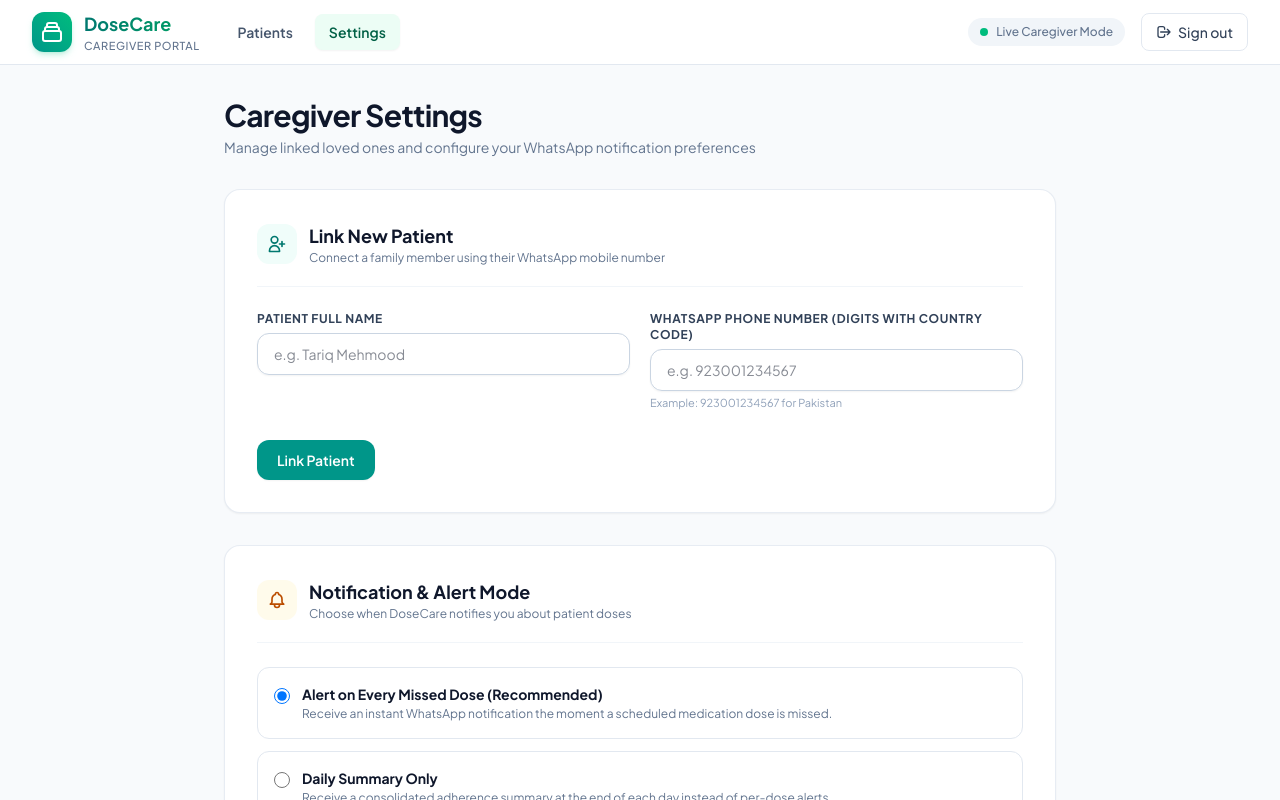
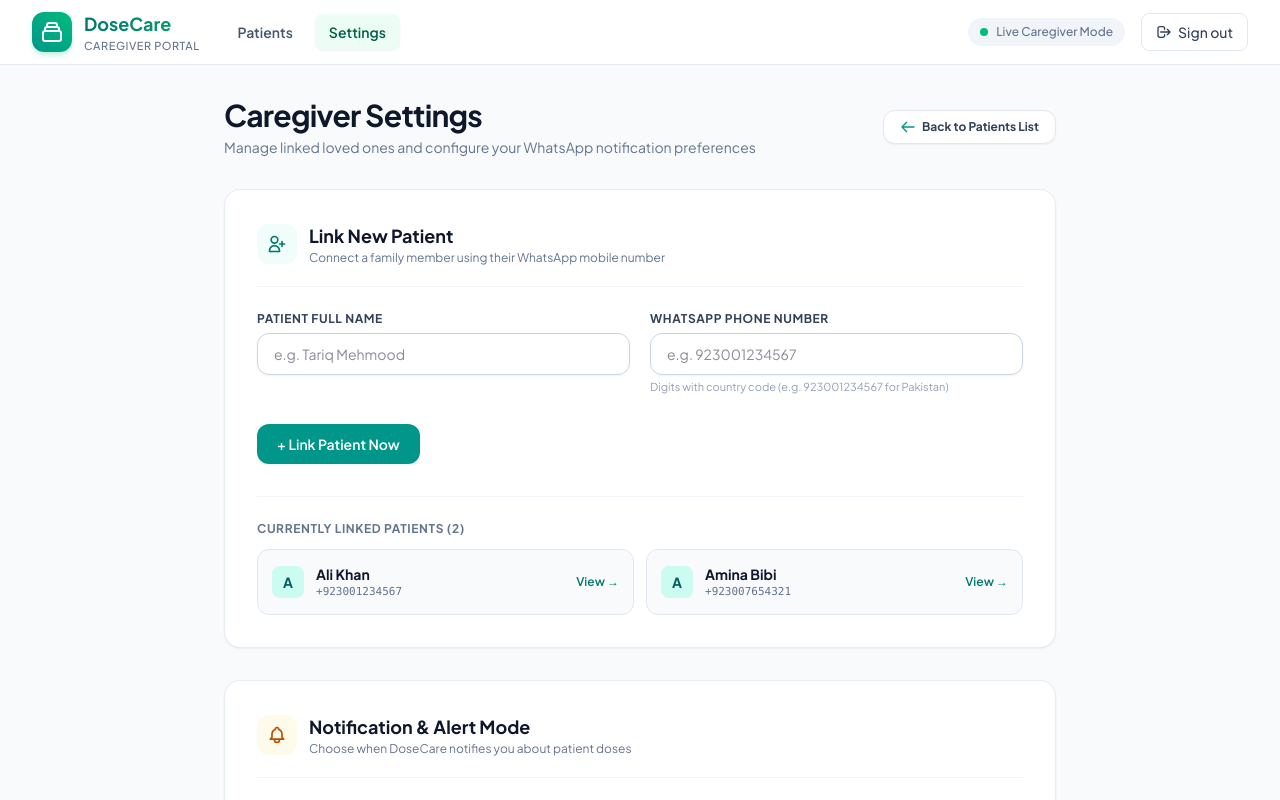
Before and after one commit to behzad-12-nawaz/team, a React (Vite) app in the folder caregiver-dashboard/: page /settings in a window 1280 px wide. Shown: the top 800 px of the page. Built offline with nearby package versions, Linux system fonts and the light colour scheme; sample sign-in values are in the browser's storage.

Commit message:
feat(caregiver-dashboard): persist newly added patients and show real-time linked list

```diff
--- a/caregiver-dashboard/src/api/client.js
+++ b/caregiver-dashboard/src/api/client.js
@@ -3,6 +3,25 @@
 // Safe mock detection: defaults to true if VITE_USE_MOCK is "true" or undefined/dev mode
 const USE_MOCK = import.meta.env.VITE_USE_MOCK !== "false";
 const BASE = import.meta.env.VITE_API_URL || "http://localhost:8000";
+
+// Persistent mock store helper using localStorage
+function getMockPatients() {
+  try {
+    const saved = localStorage.getItem("dosecare_mock_patients");
+    if (saved) return JSON.parse(saved);
+  } catch (e) {
+    console.error(e);
+  }
+  return mock.caregiver_patients;
+}
+
+function saveMockPatients(patients) {
+  try {
+    localStorage.setItem("dosecare_mock_patients", JSON.stringify(patients));
+  } catch (e) {
+    console.error(e);
+  }
+}
 
 // MOCK: replace on merge day
 function mockResponse(path, options = {}) {
@@ -11,23 +30,42 @@
   if (path === "/auth/login" && method === "POST") {
     return Promise.resolve(mock.login);
   }
+
   if (path === "/caregiver/patients" && method === "GET") {
-    return Promise.resolve(mock.caregiver_patients);
+    return Promise.resolve(getMockPatients());
   }
+
   if (path === "/caregiver/patients" && method === "POST") {
     const body = options.body ? JSON.parse(options.body) : {};
-    return Promise.resolve({ id: Math.floor(Math.random() * 1000) + 10 });
+    const newId = Math.floor(Math.random() * 1000) + 10;
+    const newPatient = {
+      id: newId,
+      name: body.name || "New Patient",
+      phone: body.phone || "923001234567",
+      today: { taken: 0, total: 2, missed: 0 },
+      adherence_7d: 100,
+    };
+
+    const currentList = getMockPatients();
+    const updatedList = [...currentList, newPatient];
+    saveMockPatients(updatedList);
+
+    return Promise.resolve({ id: newId });
   }
+
   if (path.match(/\/patients\/\d+\/doses/) && method === "GET") {
     return Promise.resolve(mock.doses);
   }
+
   if (path.match(/\/doses\/\d+\/reply/) && method === "POST") {
     return Promise.resolve(mock.dose_reply);
   }
+
   if (path === "/caregiver/settings" && method === "PUT") {
     const body = options.body ? JSON.parse(options.body) : {};
     return Promise.resolve({ alert_mode: body.alert_mode || "every" });
   }
+
   if (path.match(/\/reports\/\d+\/weekly/) && method === "GET") {
     return Promise.resolve(mock.weekly_report);
   }
--- a/caregiver-dashboard/src/pages/Login.jsx
+++ b/caregiver-dashboard/src/pages/Login.jsx
@@ -6,6 +6,7 @@
   const navigate = useNavigate();
   const [email, setEmail] = useState("caregiver@dosecare.org");
   const [password, setPassword] = useState("password123");
+  const [showPassword, setShowPassword] = useState(false);
   const [loading, setLoading] = useState(false);
   const [error, setError] = useState("");
 
@@ -96,14 +97,35 @@
               <label className="block text-xs font-bold uppercase tracking-wider text-slate-700 mb-1.5">
                 Password
               </label>
+              <div className="relative">
                 <input
-                type="password"
+                  type={showPassword ? "text" : "password"}
                   required
                   value={password}
                   onChange={(e) => setPassword(e.target.value)}
                   placeholder="••••••••"
-                className="w-full px-4 py-3 rounded-xl border border-slate-300 focus:outline-none focus:ring-2 focus:ring-teal-500 focus:border-teal-500 text-sm transition-all shadow-xs"
+                  className="w-full pl-4 pr-11 py-3 rounded-xl border border-slate-300 focus:outline-none focus:ring-2 focus:ring-teal-500 focus:border-teal-500 text-sm transition-all shadow-xs"
                 />
+                <button
+                  type="button"
+                  onClick={() => setShowPassword(!showPassword)}
+                  aria-label={showPassword ? "Hide password" : "Show password"}
+                  className="absolute inset-y-0 right-0 pr-3.5 flex items-center text-slate-400 hover:text-teal-600 transition-colors cursor-pointer focus:outline-none"
+                >
+                  {showPassword ? (
+                    // Eye Off Icon
+                    <svg className="w-5 h-5" fill="none" viewBox="0 0 24 24" stroke="currentColor">
+                      <path strokeLinecap="round" strokeLinejoin="round" strokeWidth={2} d="M13.875 18.825A10.05 10.05 0 0112 19c-4.478 0-8.268-2.943-9.543-7a9.97 9.97 0 011.563-3.029m5.858.908a3 3 0 114.243 4.243M9.878 9.878l4.242 4.242M9.88 9.88l-3.29-3.29m7.532 7.532l3.29 3.29M3 3l18 18" />
+                    </svg>
+                  ) : (
+                    // Eye Open Icon
+                    <svg className="w-5 h-5" fill="none" viewBox="0 0 24 24" stroke="currentColor">
+                      <path strokeLinecap="round" strokeLinejoin="round" strokeWidth={2} d="M15 12a3 3 0 11-6 0 3 3 0 016 0z" />
+                      <path strokeLinecap="round" strokeLinejoin="round" strokeWidth={2} d="M2.458 12C3.732 7.943 7.523 5 12 5c4.478 0 8.268 2.943 9.542 7-1.274 4.057-5.064 7-9.542 7-4.477 0-8.268-2.943-9.542-7z" />
+                    </svg>
+                  )}
+                </button>
+              </div>
             </div>
 
             <button
--- a/caregiver-dashboard/src/pages/Settings.jsx
+++ b/caregiver-dashboard/src/pages/Settings.jsx
@@ -1,4 +1,5 @@
-import React, { useState } from "react";
+import React, { useState, useEffect } from "react";
+import { Link } from "react-router-dom";
 import { api } from "../api/client";
 import { Navbar } from "../components/Navbar";
 
@@ -9,12 +10,26 @@
   const [patientLoading, setPatientLoading] = useState(false);
   const [patientSuccess, setPatientSuccess] = useState("");
   const [patientError, setPatientError] = useState("");
+  const [linkedPatients, setLinkedPatients] = useState([]);
 
   // Alert Mode state
   const [alertMode, setAlertMode] = useState("every");
   const [alertLoading, setAlertLoading] = useState(false);
   const [alertSuccess, setAlertSuccess] = useState("");
   const [alertError, setAlertError] = useState("");
+
+  const loadLinkedPatients = async () => {
+    try {
+      const data = await api("/caregiver/patients");
+      if (Array.isArray(data)) setLinkedPatients(data);
+    } catch (e) {
+      console.error(e);
+    }
+  };
+
+  useEffect(() => {
+    loadLinkedPatients();
+  }, []);
 
   const handleAddPatient = async (e) => {
     e.preventDefault();
@@ -25,14 +40,20 @@
     try {
       // Phone numbers: digits only with country code, e.g. 923001234567
       const cleanPhone = phone.replace(/\D/g, "");
+      if (!cleanPhone || cleanPhone.length < 10) {
+        throw new Error("Please enter a valid phone number with country code (e.g. 923001234567)");
+      }
+
       const res = await api("/caregiver/patients", {
         method: "POST",
-        body: JSON.stringify({ name, phone: cleanPhone }),
+        body: JSON.stringify({ name: name.trim(), phone: cleanPhone }),
       });
 
-      setPatientSuccess(`Patient "${name}" linked successfully! (ID: ${res.id})`);
+      setPatientSuccess(`Patient "${name.trim()}" linked successfully! (ID: #${res.id})`);
       setName("");
       setPhone("");
+      // Refresh linked patients list
+      await loadLinkedPatients();
     } catch (err) {
       setPatientError(err.message || "Failed to add patient.");
     } finally {
@@ -65,13 +86,24 @@
       <Navbar />
 
       <main className="flex-1 max-w-4xl w-full mx-auto px-4 sm:px-6 lg:px-8 py-8">
-        <div className="mb-8">
+        <div className="mb-8 flex flex-col sm:flex-row sm:items-center sm:justify-between gap-4">
+          <div>
             <h1 className="text-2xl sm:text-3xl font-bold text-slate-900 tracking-tight">
               Caregiver Settings
             </h1>
             <p className="text-sm text-slate-500 mt-1">
               Manage linked loved ones and configure your WhatsApp notification preferences
             </p>
+          </div>
+          <Link
+            to="/patients"
+            className="inline-flex items-center px-4 py-2 bg-white border border-slate-200 hover:bg-slate-50 text-slate-700 text-xs font-bold rounded-xl shadow-xs transition-colors self-start sm:self-auto"
+          >
+            <svg className="w-4 h-4 mr-1.5 text-teal-600" fill="none" viewBox="0 0 24 24" stroke="currentColor">
+              <path strokeLinecap="round" strokeLinejoin="round" strokeWidth={2} d="M10 19l-7-7m0 0l7-7m-7 7h18" />
+            </svg>
+            Back to Patients List
+          </Link>
         </div>
 
         <div className="space-y-8">
@@ -91,8 +123,17 @@
 
             <form onSubmit={handleAddPatient} className="mt-6 space-y-5">
               {patientSuccess && (
-                <div className="p-3.5 rounded-xl bg-emerald-50 border border-emerald-200 text-sm text-emerald-800 font-medium">
-                  ✓ {patientSuccess}
+                <div className="p-4 rounded-xl bg-emerald-50 border border-emerald-200 text-sm text-emerald-800 flex flex-col sm:flex-row sm:items-center justify-between gap-3">
+                  <div className="flex items-center space-x-2 font-medium">
+                    <span>✓</span>
+                    <span>{patientSuccess}</span>
+                  </div>
+                  <Link
+                    to="/patients"
+                    className="inline-flex items-center px-3 py-1.5 bg-emerald-600 hover:bg-emerald-700 text-white text-xs font-bold rounded-lg shadow-xs transition-colors self-start sm:self-auto"
+                  >
+                    View in Patients List →
+                  </Link>
                 </div>
               )}
               {patientError && (
@@ -118,7 +159,7 @@
 
                 <div>
                   <label className="block text-xs font-bold uppercase tracking-wider text-slate-700 mb-1.5">
-                    WhatsApp Phone Number (Digits with Country Code)
+                    WhatsApp Phone Number
                   </label>
                   <input
                     type="text"
@@ -129,7 +170,7 @@
                     className="w-full px-4 py-2.5 rounded-xl border border-slate-300 focus:outline-none focus:ring-2 focus:ring-teal-500 text-sm shadow-xs"
                   />
                   <span className="text-[11px] text-slate-400 mt-1 block">
-                    Example: 923001234567 for Pakistan
+                    Digits with country code (e.g. 923001234567 for Pakistan)
                   </span>
                 </div>
               </div>
@@ -140,10 +181,43 @@
                   disabled={patientLoading}
                   className="px-5 py-2.5 bg-teal-600 hover:bg-teal-700 text-white rounded-xl text-sm font-semibold shadow-xs transition-all disabled:opacity-50 cursor-pointer"
                 >
-                  {patientLoading ? "Adding Patient..." : "Link Patient"}
+                  {patientLoading ? "Adding Patient..." : "+ Link Patient Now"}
                 </button>
               </div>
             </form>
+
+            {/* Currently Linked Patients List */}
+            {linkedPatients.length > 0 && (
+              <div className="mt-8 pt-6 border-t border-slate-100">
+                <h3 className="text-xs font-bold uppercase tracking-wider text-slate-500 mb-3">
+                  Currently Linked Patients ({linkedPatients.length})
+                </h3>
+                <div className="grid grid-cols-1 sm:grid-cols-2 gap-3">
+                  {linkedPatients.map((p) => (
+                    <div
+                      key={p.id}
+                      className="p-3.5 rounded-xl bg-slate-50 border border-slate-200 flex items-center justify-between"
+                    >
+                      <div className="flex items-center space-x-3">
+                        <div className="w-8 h-8 rounded-lg bg-teal-100 text-teal-800 font-bold text-sm flex items-center justify-center">
+                          {p.name?.charAt(0) || "P"}
+                        </div>
+                        <div>
+                          <div className="text-sm font-bold text-slate-900">{p.name}</div>
+                          <div className="text-[11px] text-slate-500 font-mono">+{p.phone}</div>
+                        </div>
+                      </div>
+                      <Link
+                        to={`/patient/${p.id}`}
+                        className="text-xs font-semibold text-teal-700 hover:text-teal-800"
+                      >
+                        View &rarr;
+                      </Link>
+                    </div>
+                  ))}
+                </div>
+              </div>
+            )}
           </div>
 
           {/* Alert Preferences Section */}
```
Lines whose indentation alone changed are shown as unchanged.
